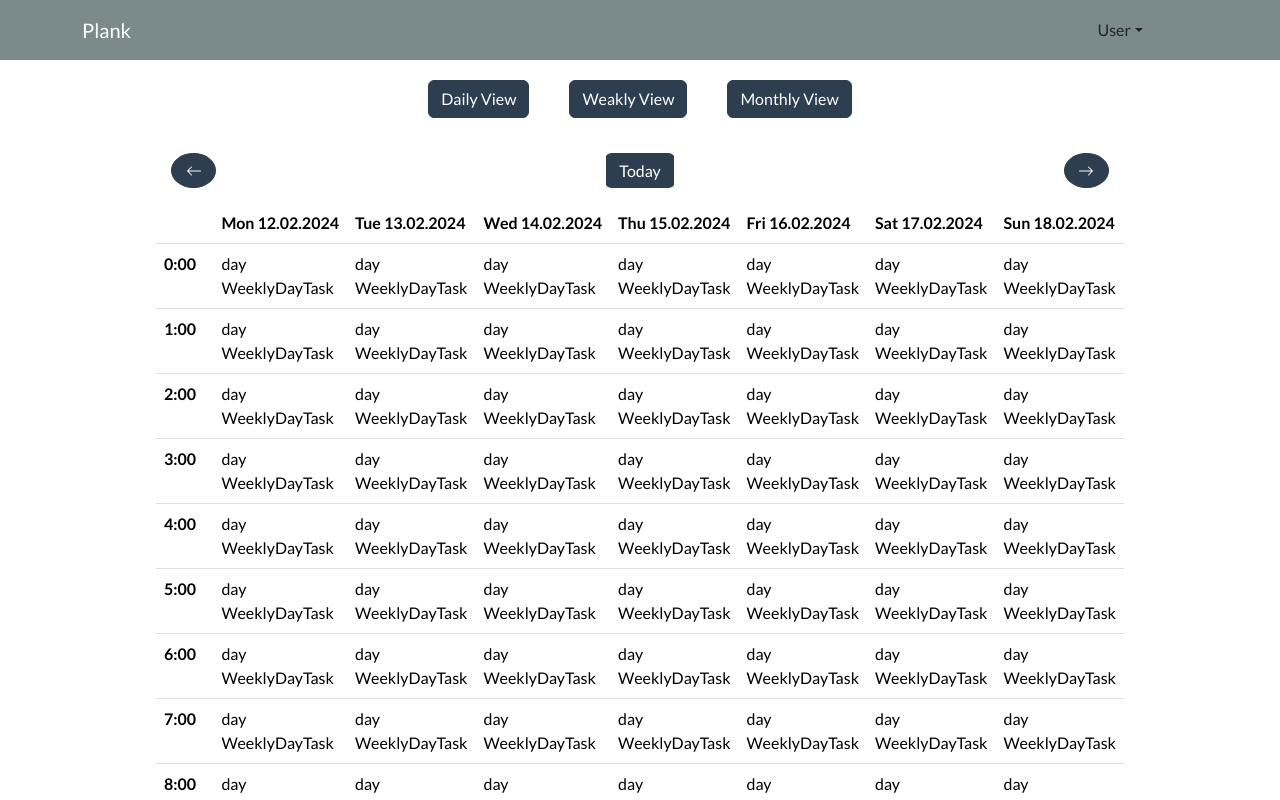
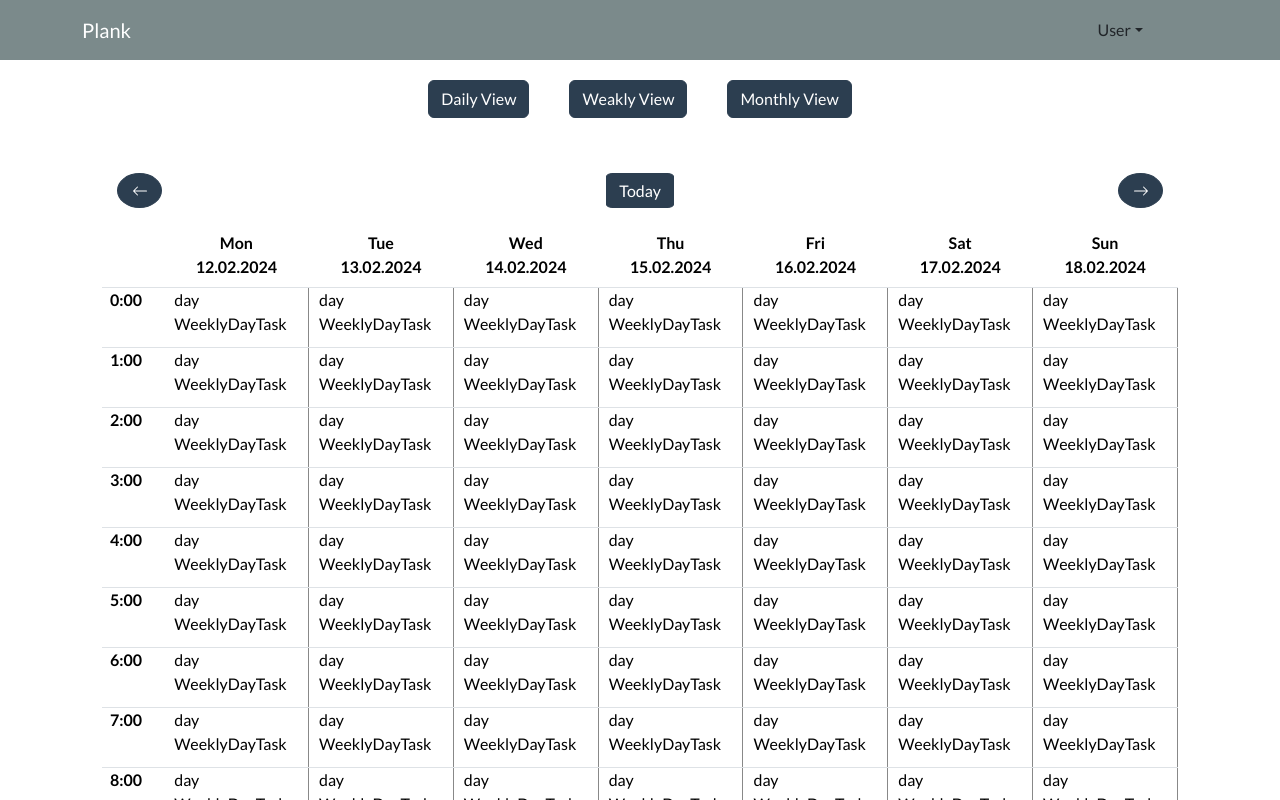
Before and after one commit to NikoTrif/Plank, a React (Create React App) app in the folder webapp/: page / in a window 1280 px wide. Both pictures are taken after a click on the button "Weakly View". Shown: the top 800 px of the page. Built offline with nearby package versions, Linux system fonts and the light colour scheme.

Commit message:
WTD6b - Styling

```diff
--- a/webapp/src/components/calendar/WeeklyView.tsx
+++ b/webapp/src/components/calendar/WeeklyView.tsx
@@ -1,5 +1,6 @@
 import React, { FC, ReactElement, ReactNode, useEffect } from 'react';
 // CSS
+import '../../styles/weekly-view.scss';
 
 // Bootstrap
 import 'bootstrap';
@@ -25,11 +26,11 @@ const WeeklyView = (props: Props) => {
 
   const startOfWeek = fns.addDays(fns.startOfWeek(selectedDate), 1);
 
-  const renderDates = (): string[] => {
-    let weekdates: string[] = [];
+  const renderDates = (): string[][] => {
+    let weekdates: string[][] = [];
 
     for (let i = 0; i < 7; i++) {
-      weekdates.push(fns.format(fns.addDays(startOfWeek, i), 'EEE dd.MM.yyyy'));
+      weekdates.push(fns.format(fns.addDays(startOfWeek, i), 'EEE,dd.MM.yyyy').split(','));
     }
 
     return weekdates;
@@ -74,11 +75,12 @@ const WeeklyView = (props: Props) => {
     <div className='weekly-view'>
       <CalendarNavButtons btnBckClick={btnBckClick} btnFwdClick={btnFwdClick} btnTodayClick={btnTodayClick} />
 
+      <div className='week-plan'>
         <table className='table'>
           <thead>
             <tr>
               <th></th>
-            {renderDates().map((day, index) => <th scope='col' key={index * 100}>{day}</th>)}
+              {renderDates().map((day, index) => <th scope='col' key={index * 100}>{day[0]}<span className='weekdate'>{day[1]}</span></th>)}
             </tr>
           </thead>
           <tbody>
@@ -86,6 +88,7 @@ const WeeklyView = (props: Props) => {
           </tbody>
         </table>
             </div>
+      </div>
   )
 }
 
--- /dev/null
+++ b/webapp/src/styles/weekly-view.scss
@@ -0,0 +1,35 @@
+.weekly-view {
+    width: 130%;
+    padding: 20px;
+    height: 100%;
+    .week-plan {
+        overflow-x: auto;
+        overflow-y: auto;
+        table {
+            overflow-y: auto;
+            thead {
+                text-align: center;
+                th {
+                    .weekdate {
+                        display: block;
+                    }
+                }
+            }
+            tbody {
+                // height: 50vh;
+                tr {
+                    th {
+                        padding-top: 0;
+                    }
+                    td {
+                        border-right: 1.5px solid #5c5c5cb9;
+                        padding: 0 10px;
+                        height: 60px;
+                        max-height: 60px;
+                        min-height: 60px;
+                    }
+                }
+            }
+        }
+    }
+}
```
Lines whose indentation alone changed are shown as unchanged.
